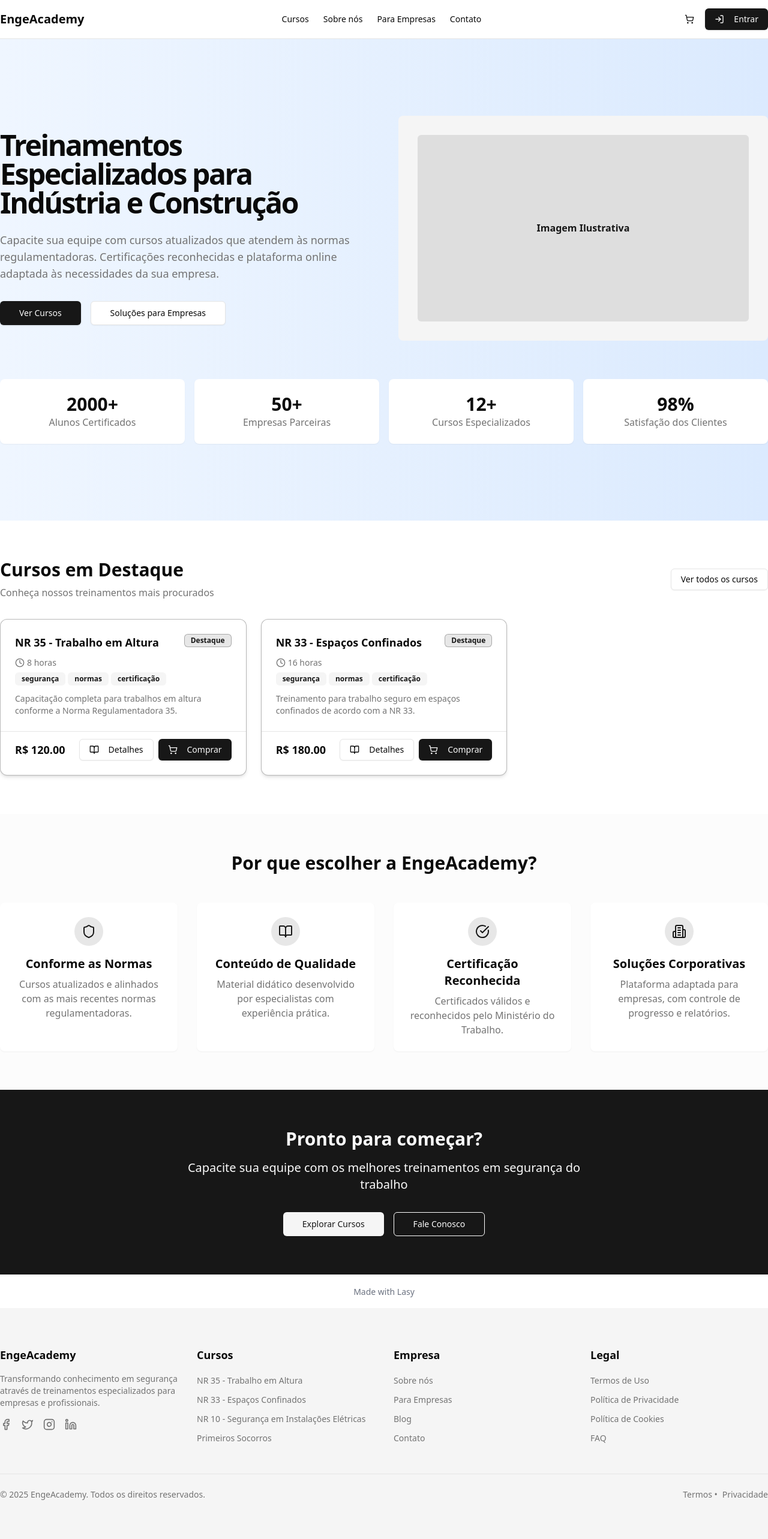
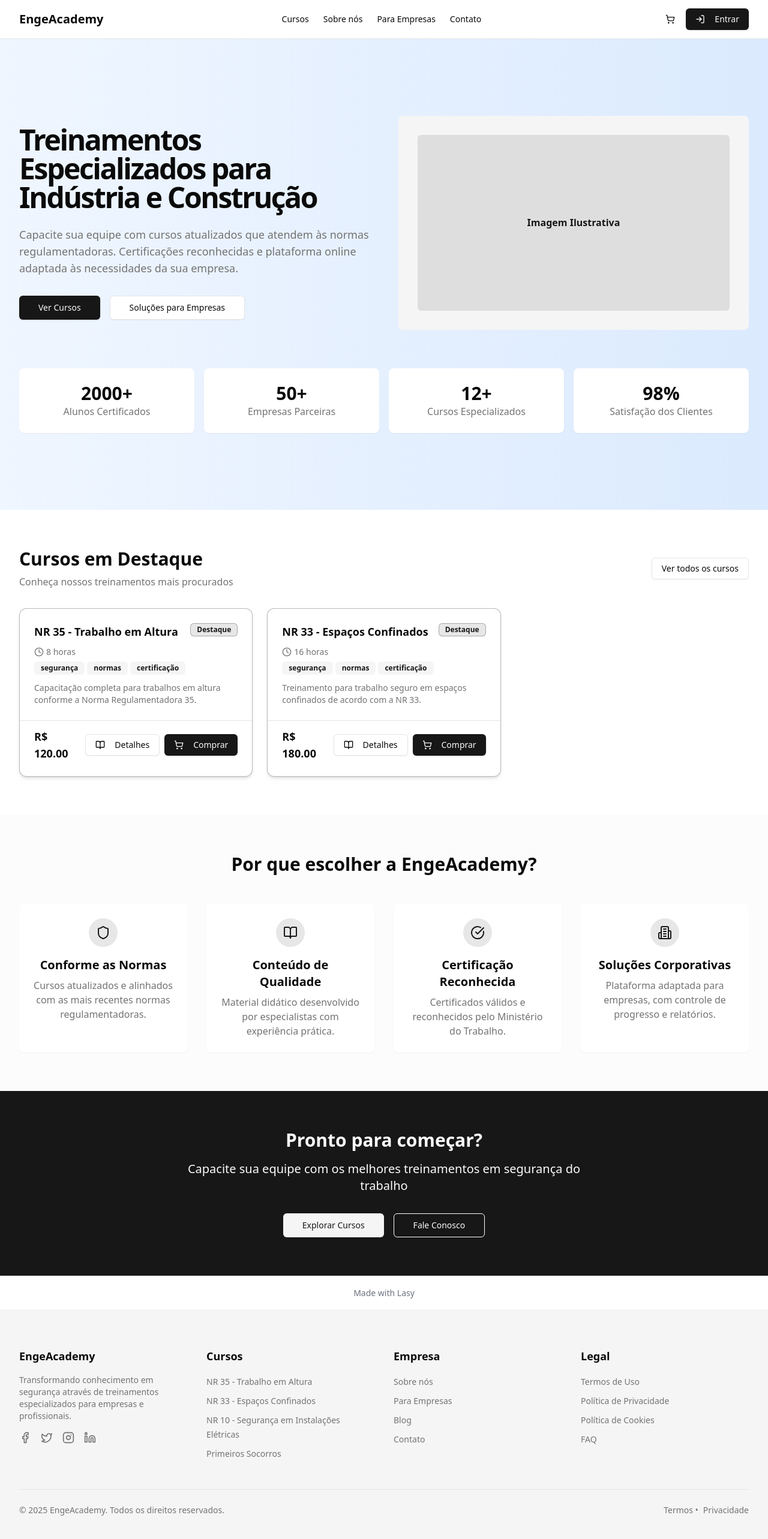
Before and after one commit to Iasmym-Louhanne/EngeAcademy.1, a Next.js app: page / in a window 1280 px wide. Shown: the top 2566 px of the page at 60% size. Built offline with nearby package versions, Linux system fonts and the light colour scheme.

Commit message:
[lasy] Ajuste de margens e espaçamento - escreveu 7 arquivo(s)

```diff
--- a/src/app/cursos/page.tsx
+++ b/src/app/cursos/page.tsx
@@ -12,7 +12,7 @@ export default function CoursesPage() {
   );
 
   return (
-    <div className="container py-12">
+    <div className="container py-12 px-4 md:px-6 lg:px-8">
       <div className="flex flex-col md:flex-row md:items-center justify-between gap-6 mb-8">
         <div>
           <h1 className="text-3xl font-bold mb-2">Catálogo de Cursos</h1>
@@ -24,7 +24,7 @@ export default function CoursesPage() {
         {/* Search bar */}
         <div className="w-full md:w-64 lg:w-72">
           <div className="relative">
-            <Search className="absolute left-2 top-2.5 h-4 w-4 text-muted-foreground" />
+            <Search className="absolute left-2.5 top-2.5 h-4 w-4 text-muted-foreground" />
             <Input placeholder="Buscar cursos..." className="pl-8" />
           </div>
         </div>
--- a/src/app/dashboard/page.tsx
+++ b/src/app/dashboard/page.tsx
@@ -7,7 +7,7 @@ import Link from "next/link";
 
 export default function DashboardSelection() {
   return (
-    <div className="container py-12">
+    <div className="container py-12 px-4 md:px-6 lg:px-8">
       <div className="max-w-4xl mx-auto">
         <div className="text-center mb-8">
           <h1 className="text-3xl font-bold mb-2">EngeAcademy - Dashboard</h1>
--- a/src/app/page.tsx
+++ b/src/app/page.tsx
@@ -17,7 +17,7 @@ export default function Home() {
 
       {/* Featured Courses */}
       <section className="py-16 bg-background">
-        <div className="container">
+        <div className="container px-4 md:px-6 lg:px-8">
           <div className="flex justify-between items-center mb-8">
             <div>
               <h2 className="text-3xl font-bold">Cursos em Destaque</h2>
@@ -50,7 +50,7 @@ export default function Home() {
 
       {/* Features Section */}
       <section className="py-16 bg-muted/30">
-        <div className="container">
+        <div className="container px-4 md:px-6 lg:px-8">
           <h2 className="text-3xl font-bold text-center mb-12">Por que escolher a EngeAcademy?</h2>
 
           <div className="grid grid-cols-1 md:grid-cols-2 lg:grid-cols-4 gap-8">
@@ -99,7 +99,7 @@ export default function Home() {
 
       {/* CTA Section */}
       <section className="py-16 bg-primary text-primary-foreground">
-        <div className="container text-center">
+        <div className="container px-4 md:px-6 lg:px-8 text-center">
           <h2 className="text-3xl font-bold mb-4">Pronto para começar?</h2>
           <p className="text-xl mb-8 max-w-2xl mx-auto">
             Capacite sua equipe com os melhores treinamentos em segurança do trabalho
--- a/src/components/site/footer.tsx
+++ b/src/components/site/footer.tsx
@@ -4,7 +4,7 @@ import { Facebook, Instagram, Linkedin, Twitter } from "lucide-react";
 export function Footer() {
   return (
     <footer className="bg-muted">
-      <div className="container py-12 md:py-16">
+      <div className="container py-12 md:py-16 px-4 md:px-6 lg:px-8">
         <div className="grid grid-cols-1 sm:grid-cols-2 md:grid-cols-4 gap-8">
           <div>
             <h3 className="text-lg font-semibold mb-4">EngeAcademy</h3>
--- a/src/components/site/header.tsx
+++ b/src/components/site/header.tsx
@@ -24,7 +24,7 @@ export function Header() {
 
   return (
     <header className="sticky top-0 z-50 w-full border-b bg-background/95 backdrop-blur">
-      <div className="container flex h-16 items-center justify-between">
+      <div className="container flex h-16 items-center justify-between px-4 md:px-6 lg:px-8">
         <div className="flex items-center gap-2">
           <Link href="/" className="flex items-center">
             <span className="text-xl font-bold">EngeAcademy</span>
--- a/src/components/site/hero-section.tsx
+++ b/src/components/site/hero-section.tsx
@@ -8,7 +8,7 @@ export function HeroSection() {
       <div className="absolute inset-0 bg-gradient-to-r from-blue-50 to-blue-100 dark:from-blue-950/20 dark:to-blue-900/20" />
 
       {/* Content */}
-      <div className="container relative py-20 md:py-32">
+      <div className="container relative py-20 md:py-32 px-4 md:px-6 lg:px-8">
         <div className="grid grid-cols-1 md:grid-cols-2 gap-12 items-center">
           <div>
             <h1 className="text-4xl md:text-5xl font-bold leading-tight tracking-tighter mb-6">
```
